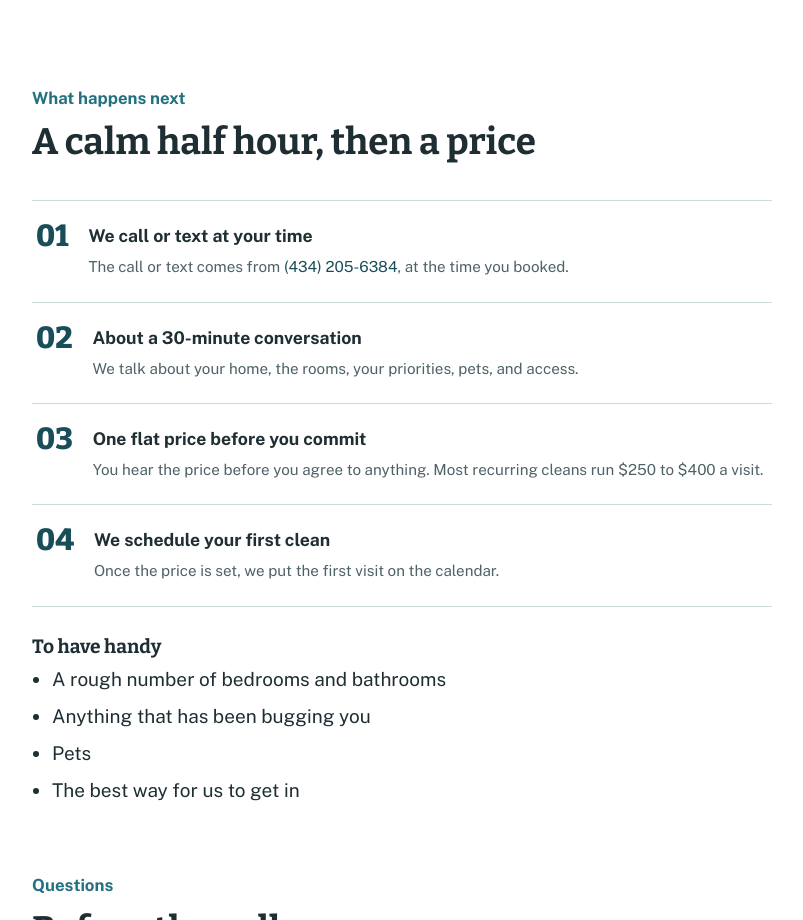
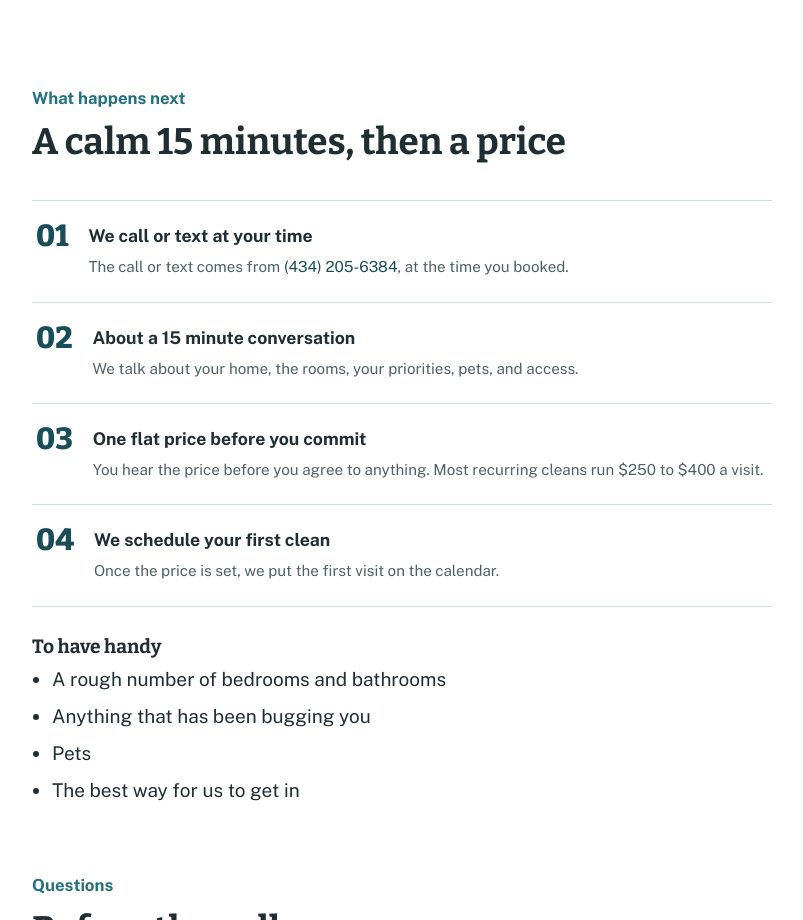
Before and after one commit to joelxgalarza/rivannacc, a plain HTML site: page booking-confirmed.html in a window 1280 px wide. Shown: the part 790-1710 px from the top of the page, without its empty margins (238-1041 px from the left). Drawn offline with nearby package versions, Linux system fonts and the light colour scheme.

Commit message:
Say the estimate call is 15 minutes (#22)
The booked conversation is 15 minutes. Update the book-now FAQ and
the confirmation page wording, and leave prices and other copy alone.

Co-authored-by: Cursor Agent <cursoragent@cursor.com>

```diff
--- a/booking-confirmed.html
+++ b/booking-confirmed.html
@@ -100,7 +100,7 @@ src="https://www.facebook.com/tr?id=1357863269567859&ev=PageView&noscript=1"
     <div class="container confirm-narrow">
       <div class="section-head">
         <span class="eyebrow">What happens next</span>
-        <h2 id="next-heading">A calm half hour, then a price</h2>
+        <h2 id="next-heading">A calm 15 minutes, then a price</h2>
       </div>
       <ol class="num-list">
         <li>
@@ -111,7 +111,7 @@ src="https://www.facebook.com/tr?id=1357863269567859&ev=PageView&noscript=1"
         </li>
         <li>
           <div>
-            <strong>About a 30-minute conversation</strong>
+            <strong>About a 15 minute conversation</strong>
             <span>We talk about your home, the rooms, your priorities, pets, and access.</span>
           </div>
         </li>
@@ -152,7 +152,7 @@ src="https://www.facebook.com/tr?id=1357863269567859&ev=PageView&noscript=1"
             <svg class="chevron" width="18" height="18" viewBox="0 0 24 24" fill="none" stroke="currentColor" stroke-width="2" aria-hidden="true"><path d="M6 9l6 6 6-6"/></svg>
           </button>
           <div class="faq-answer" id="confirm-faq-a1" role="region" aria-labelledby="confirm-faq-q1" hidden>
-            <p>About 30 minutes on your home. We cover the rooms you want cleaned, your priorities, pets, and how we should get in.</p>
+            <p>About a 15 minute conversation. We cover the rooms you want cleaned, your priorities, pets, and how we should get in.</p>
           </div>
         </div>
         <div class="faq-item">
```
Also changed, not shown: booknow.html (+4 -4 lines).
